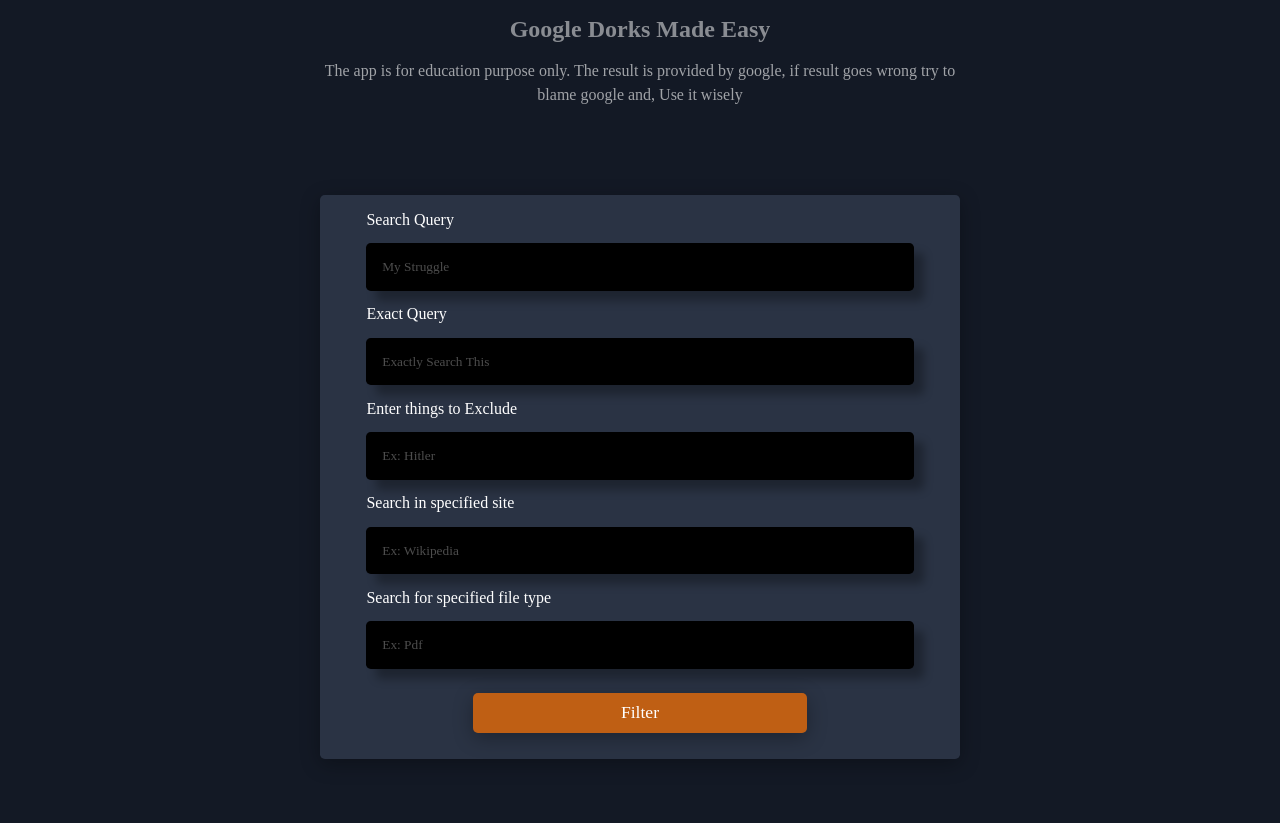
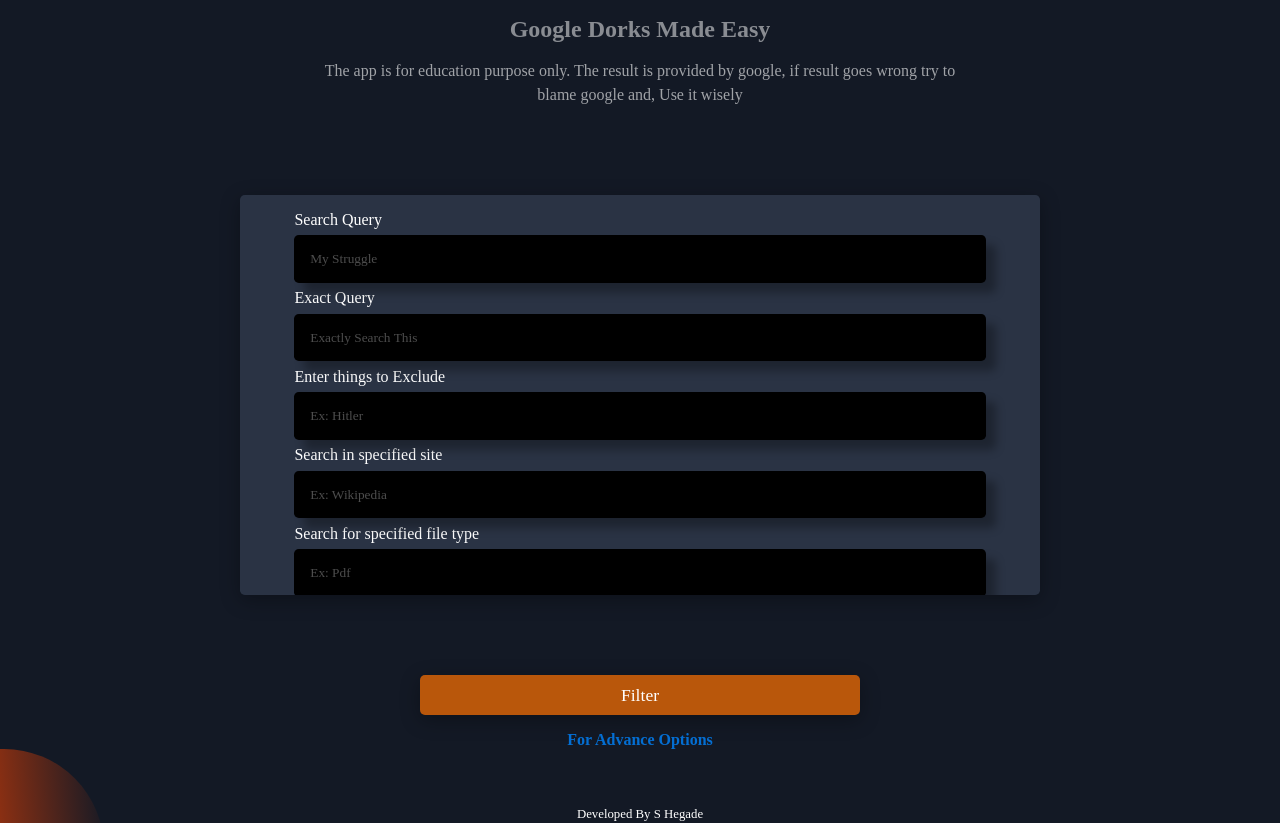
Before and after one commit to HEGADE/Google-Dorks, a React (Create React App) app: page / in a window 1280 px wide. Shown: the top 823 px of the page. Built offline with nearby package versions, Linux system fonts and the light colour scheme; a web font is replaced by a local one.

Commit message:
UI for more Inputs

```diff
--- a/src/css/body.css
+++ b/src/css/body.css
@@ -13,7 +13,6 @@
   font-family: mosRegular;
   src: url("../fonts/Montserrat/Montserrat-Regular.ttf");
 }
-
 
 body {
   background: var(--body-Bg-color);
@@ -42,6 +41,11 @@ body {
   color: var(--intro-para-color);
 }
 
+.wrapper{
+  margin: auto;
+  max-width: 800px;
+}
+
 .container {
   padding: 1rem;
   z-index: 10;
@@ -50,20 +54,18 @@ body {
   border-radius: 0.3rem;
   box-shadow: 0px 5px 20px rgba(0, 0, 0, 0.3);
   margin: 80px auto;
-  max-width: 80vh; /* intensionally used 80vh*/
   background: var(--input-Bg-color);
   display: flex;
-  justify-content: center;
   align-items: center;
   flex-direction: column;
-  gap: 0.5rem;
+  height: fit-content;
+  max-height: 50vh;
+  overflow-y: scroll;
 }
-
 
 @media (max-width: 800px) {
   .container {
     margin: 2rem 1rem;
-
   }
 }
 
@@ -96,6 +98,8 @@ input::placeholder {
   color: rgba(255, 255, 255, 0.3);
 }
 
+
+
 button {
   box-shadow: 0px 5px 20px rgba(0, 0, 0, 0.3);
 
@@ -109,7 +113,8 @@ button {
   width: 55%;
   padding: 0.6rem;
   outline: none;
-  margin: .6rem 1rem;
+  display: block;
+  margin: 1rem auto;
 }
 
 .additional_options {
--- a/src/uicomponents/Input.jsx
+++ b/src/uicomponents/Input.jsx
@@ -75,8 +75,10 @@ export const Input = () => {
             value={fileType}
             onChange={(e) => setFileType(e.target.value)}
           />
+        </div>
+
           <Button type="Filter" />
-        </div>
+
       </div>
     </>
   );
```
